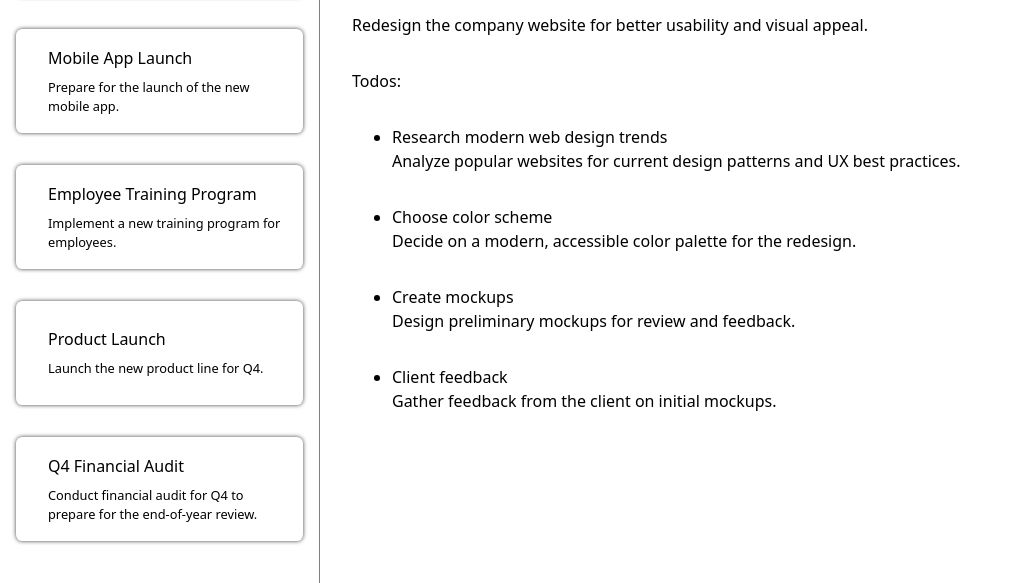
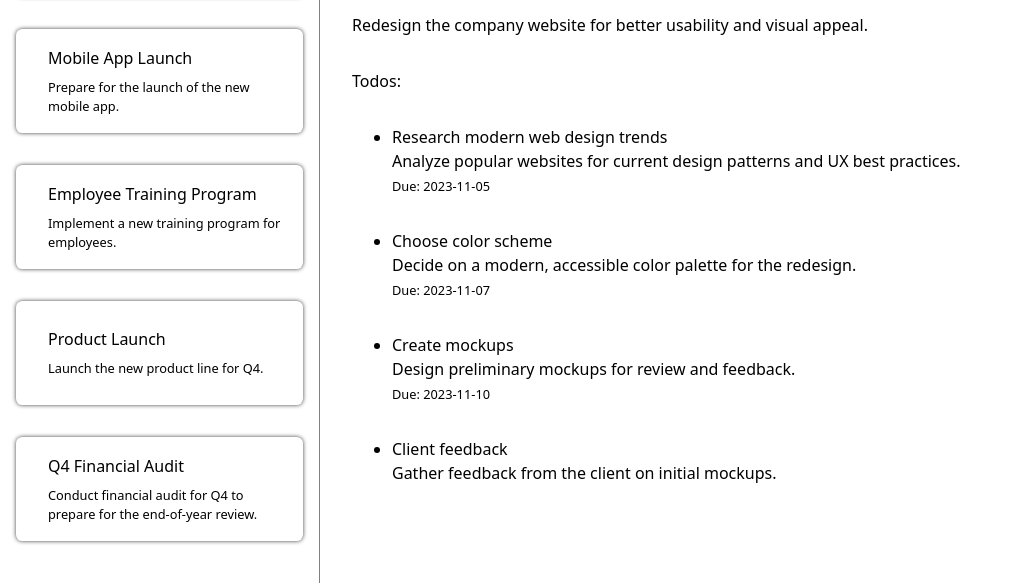
Before and after one commit to LydosSky/odin-todolist, a website built with webpack: page src/template.html in a window 1280 px wide. Shown: the part 123-706 px from the top of the page, without its empty margins (0-1010 px from the left). Built offline with nearby package versions, Linux system fonts and the light colour scheme.

Commit message:
dynamically change project-view

```diff
--- a/src/Controller.js
+++ b/src/Controller.js
@@ -33,9 +33,11 @@ const Controller = (function () {
   }
 
   function listProjects() {
-    for (let project of projects) {
-      Ui.addProject(project);
-    }
+    projects.map((project, index) => Ui.addProject(project, index));
+  }
+
+  function getProject(index) {
+    return projects[index];
   }
 
   function main() {
@@ -46,7 +48,7 @@ const Controller = (function () {
     Ui.displayProject(projects[0]);
   }
 
-  return { main };
+  return { main, getProject };
 })();
 
 export default Controller;
--- a/src/UI.js
+++ b/src/UI.js
@@ -1,7 +1,9 @@
+import Handlers from "./eventHandlers";
+
 const contentContainer = document.querySelector("#content-container");
 
 const Ui = (function () {
-  let sidebar, projectView, projectList, todoList;
+  let sidebar, projectView, projectList, todoList, formModal;
 
   function initialView() {
     sidebar = document.createElement("div");
@@ -19,8 +21,7 @@ const Ui = (function () {
     contentContainer.appendChild(projectView);
   }
 
-  function addProject(project) {
-    const div = document.createElement("div");
+  function addProject(project, index) {
     const li = document.createElement("li");
     const projectTitle = document.createElement("h2");
     const projectDetail = document.createElement("small");
@@ -29,16 +30,17 @@ const Ui = (function () {
     projectDetail.innerText = project.details;
 
     li.classList.add("project");
-
-    li.appendChild(div);
-    div.appendChild(projectTitle);
-    div.appendChild(projectDetail);
-    div.classList.add("project-card");
-
+    li.setAttribute("index", index);
+    li.appendChild(projectTitle);
+    li.appendChild(projectDetail);
+    li.classList.add("project-card");
+    li.addEventListener("click", Handlers.projectCardClick);
     projectList.appendChild(li);
   }
 
   function displayProject(project) {
+    projectView.innerText = "";
+
     const name = document.createElement("h1");
     const details = document.createElement("p");
     const todos = document.createElement("p");
@@ -51,6 +53,7 @@ const Ui = (function () {
     projectView.appendChild(todos);
     projectView.appendChild(todoList);
 
+    todoList.innerText = "";
     for (let todo of project.todos) {
       displayTodo(todo);
     }
@@ -60,21 +63,18 @@ const Ui = (function () {
     const todoItem = document.createElement("li");
     const title = document.createElement("p");
     const description = document.createElement("p");
+    const dueDate = document.createElement("small");
 
     todoItem.classList.add("todo");
     title.innerText = todo.title;
     description.innerText = todo.description;
+    if (todo.dueDate !== null) dueDate.innerText = `Due: ${todo.dueDate}`;
 
     todoItem.appendChild(title);
     todoItem.appendChild(description);
+    todoItem.appendChild(dueDate);
     todoList.appendChild(todoItem);
   }
-
-  function displayForm() {
-    const body = document.querySelector("body");
-  }
-
-  function hideForm() {}
 
   return { initialView, addProject, displayProject };
 })();
--- /dev/null
+++ b/src/eventHandlers.js
@@ -0,0 +1,24 @@
+import Controller from "./Controller.js";
+import UI from "./UI.js";
+
+const Handlers = (function () {
+  function projectCardClick(event) {
+    let element;
+    if (event.target.tagName !== "LI") {
+      element = event.target.parentElement;
+    } else {
+      element = event.target;
+    }
+
+    const index = element.getAttribute("index");
+
+    const project = Controller.getProject(index);
+    UI.displayProject(project);
+
+    return;
+  }
+
+  return { projectCardClick };
+})();
+
+export default Handlers;
--- a/src/styles.css
+++ b/src/styles.css
@@ -62,4 +62,5 @@ body {
     flex-direction: column;
     justify-content: center;
     gap: 2rem;
+    flex-wrap: wrap;
 }
```
